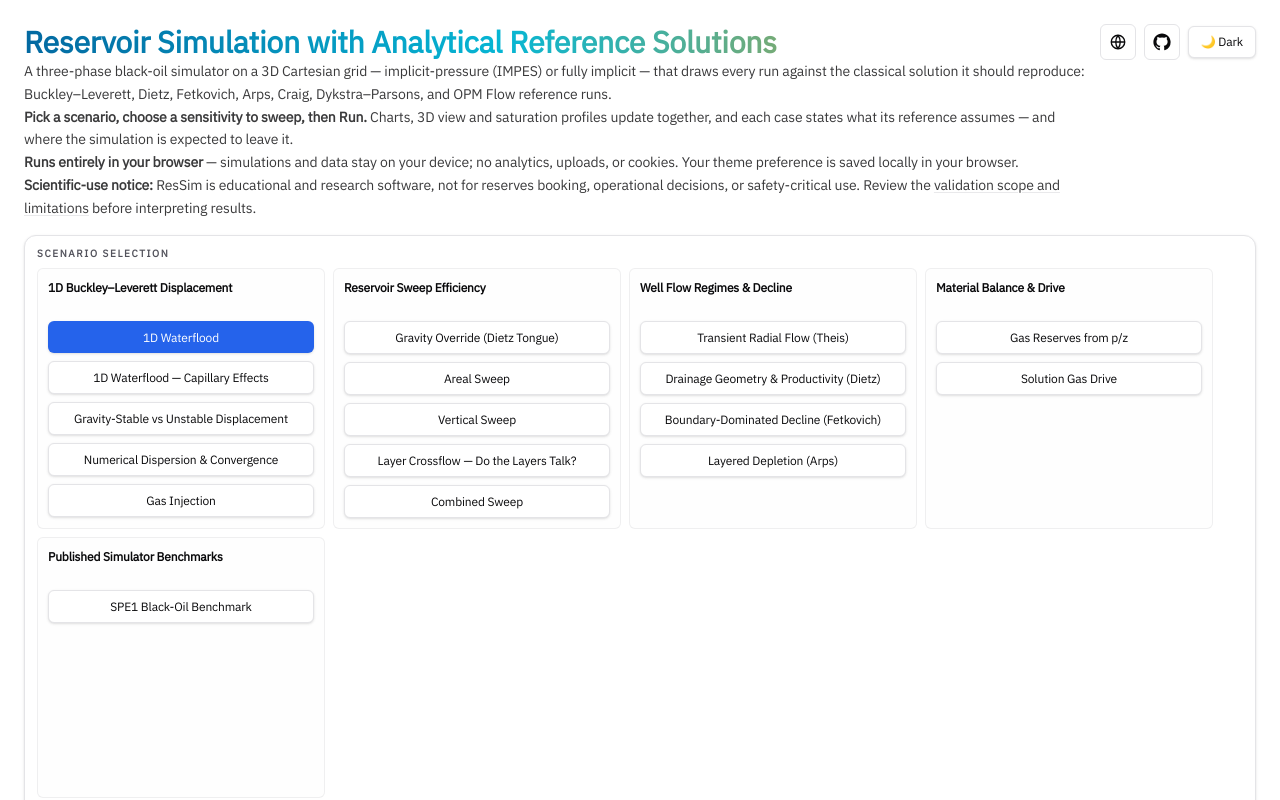
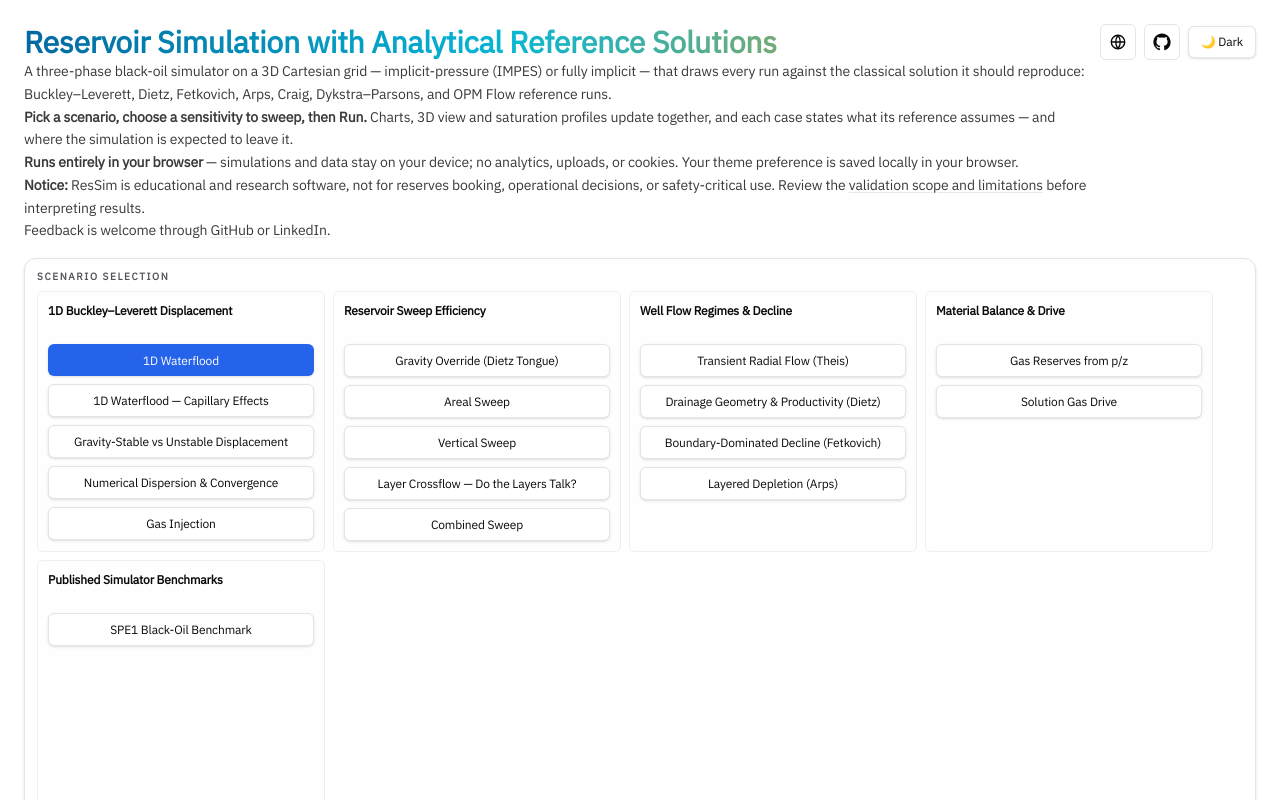
Before and after one commit to sergeyfarin/ressim, a Svelte app: page / in a window 1280 px wide. Shown: the top 800 px of the page. Built offline with nearby package versions, Linux system fonts and the light colour scheme.

Commit message:
Add feedback links to site notice

```diff
--- a/src/App.svelte
+++ b/src/App.svelte
@@ -135,7 +135,7 @@
                     your device; no analytics, uploads, or cookies. Your theme preference is saved
                     locally in your browser.
                     <br />
-                    <strong>Scientific-use notice:</strong>
+                    <strong>Notice:</strong>
                     ResSim is educational and research software, not for reserves booking,
                     operational decisions, or safety-critical use. Review the
                     <a
@@ -144,6 +144,21 @@
                         rel="noreferrer"
                         class="font-medium text-foreground underline decoration-border underline-offset-2 hover:decoration-foreground"
                     >validation scope and limitations</a> before interpreting results.
+                    <br />
+                    Feedback is welcome through
+                    <a
+                        href="https://github.com/sergeyfarin/ressim/issues"
+                        target="_blank"
+                        rel="noreferrer"
+                        class="font-medium text-foreground underline decoration-border underline-offset-2 hover:decoration-foreground"
+                    >GitHub</a>
+                    or
+                    <a
+                        href="https://www.linkedin.com/in/sergeyfarin/"
+                        target="_blank"
+                        rel="noreferrer"
+                        class="font-medium text-foreground underline decoration-border underline-offset-2 hover:decoration-foreground"
+                    >LinkedIn</a>.
                 </p>
             </div>
             <div class="flex items-center gap-2">
```
